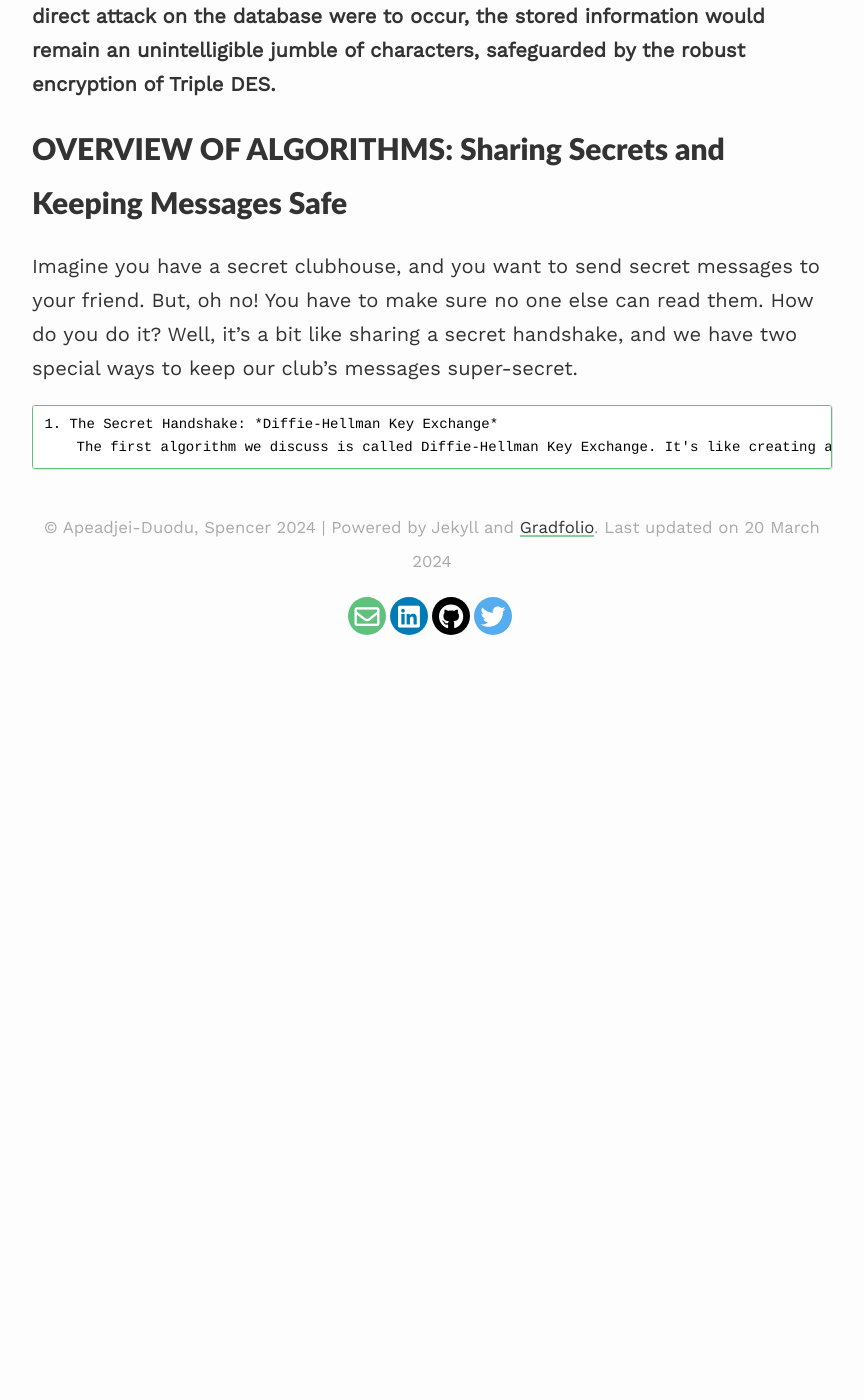
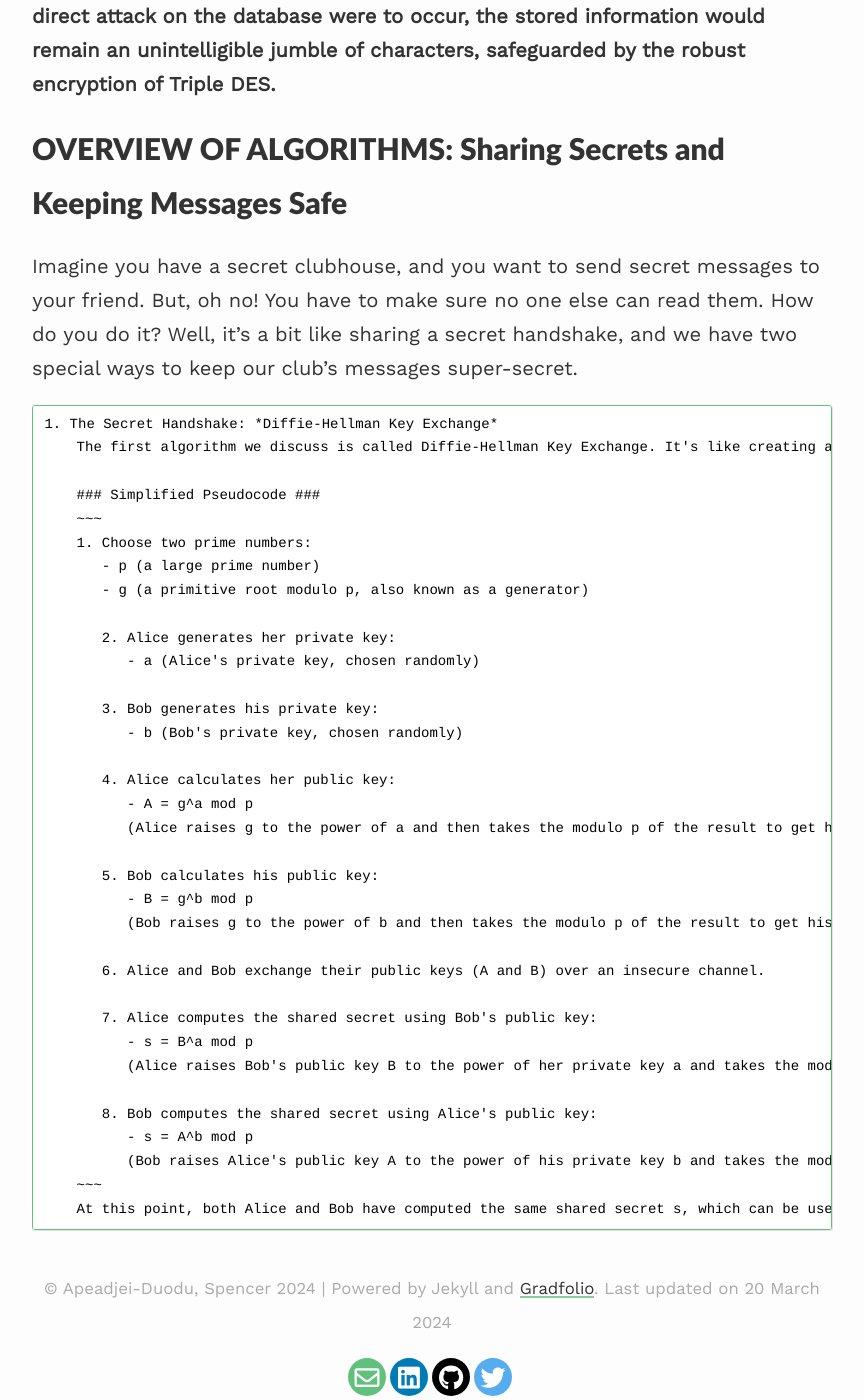
Before and after one commit to adkSpence/adkspence.github.io, a Jekyll site: the page built from _projects/abscondo.md, in a window 1280 px wide and 1400 px high, scrolled down 2147 px. Shown: the whole window, without its empty margins (208-1072 px from the left). Built offline with Jekyll 4.4.1, drawn with Linux system fonts in a browser that asks for light colours; nearby versions of some CDN libraries; before the commit the page ends 2786 px from its top, so only the background shows below that.

Commit message:
Finished overview of DHKE

```diff
--- a/_projects/abscondo.md
+++ b/_projects/abscondo.md
@@ -44,3 +44,35 @@ Imagine you have a secret clubhouse, and you want to send secret messages to you
 
     1. The Secret Handshake: *Diffie-Hellman Key Exchange*
         The first algorithm we discuss is called Diffie-Hellman Key Exchange. It's like creating a secret handshake, but even if someone sees you doing it, they still can't guess the secret! It's a clever trick where you and your friend both pick a special number, mix it with your club's secret number, and then swap the results. But here's the magical part: you both end up with the `same secret number` at the end without ever having to whisper it directly to each other. This algorithm falls under the category of `asymmetric encryption algorithms`. What this means is that: one key to encrypt the data (the public key) and another key to decrypt it (the private key). These keys are mathematically linked—whatever is encrypted with the public key can only be decrypted with the corresponding private key, and vice versa. In the case of our Secret Clubhouse analogy, one is a public key that everyone can see (like waving hello), and the other is a private key that only you know (like the secret handshake itself).
+
+        ### Simplified Pseudocode ###
+        ~~~
+        1. Choose two prime numbers:
+           - p (a large prime number)
+           - g (a primitive root modulo p, also known as a generator)
+
+           2. Alice generates her private key:
+              - a (Alice's private key, chosen randomly)
+
+           3. Bob generates his private key:
+              - b (Bob's private key, chosen randomly)
+
+           4. Alice calculates her public key:
+              - A = g^a mod p
+              (Alice raises g to the power of a and then takes the modulo p of the result to get her public key A)
+
+           5. Bob calculates his public key:
+              - B = g^b mod p
+              (Bob raises g to the power of b and then takes the modulo p of the result to get his public key B)
+
+           6. Alice and Bob exchange their public keys (A and B) over an insecure channel.
+
+           7. Alice computes the shared secret using Bob's public key:
+              - s = B^a mod p
+              (Alice raises Bob's public key B to the power of her private key a and takes the modulo p of the result to get the shared secret s)
+
+           8. Bob computes the shared secret using Alice's public key:
+              - s = A^b mod p
+              (Bob raises Alice's public key A to the power of his private key b and takes the modulo p of the result to get the shared secret s)
+        ~~~
+        At this point, both Alice and Bob have computed the same shared secret s, which can be used as a key for further symmetric encryption. The security of Diffie-Hellman Key Exchange lies in the difficulty of the Discrete Logarithm Problem, making it computationally infeasible for an eavesdropper to derive the shared secret without knowing the private keys.
```
